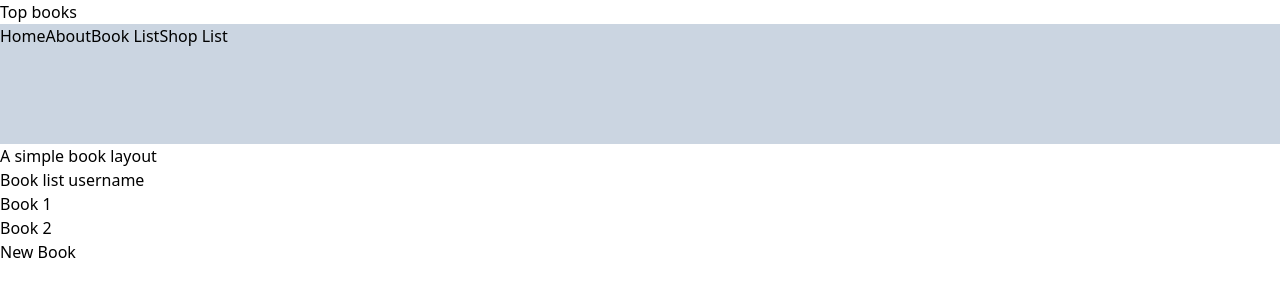
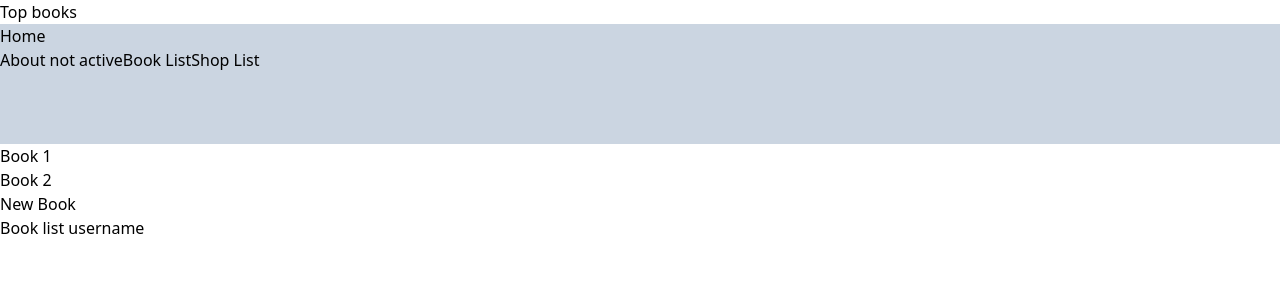
Before and after one commit to GuiC0506/react-router, a React (Vite) app: page /books in a window 1280 px wide. Shown: the top 300 px of the page. Built offline with nearby package versions, Linux system fonts and the light colour scheme.

Commit message:
navigation

```diff
--- a/src/App.jsx
+++ b/src/App.jsx
@@ -1,7 +1,7 @@
 import Home from "./pages/Home";
 import About from "./pages/About";
 import NotFound from "./pages/NotFound";
-import { Routes, Route, Link } from "react-router-dom";
+import { Routes, Route, Link, NavLink } from "react-router-dom";
 import "./index.css";
 import BookRoutes from "./pages/BookRoutes";
 import Shop from "./pages/Shop";
@@ -19,6 +19,11 @@ function App() {
     // a specific layout, through the call of the <Outlet /> component on the parent elem.
 
     // Outlet component can pass a context to the child routes of that parent.
+
+    // replace: make the route, when it has it set to true, to back 2 routes
+    // when back button is clicked, instead of one.
+    // it is like you have never been on the current page. Does not keep track
+    // of the current page.
     return (
         <>
             <Routes location="/books">
@@ -26,8 +31,15 @@ function App() {
             </Routes>
             <nav className="bg-slate-300 h-[120px]">
                 <ul>
-                    <Link to="/">Home</Link>
-                    <Link to="/about">About</Link>
+                    <Link to="/" replace>Home</Link>
+                    <br />
+                    <NavLink to="/about"
+                    style={({isActive}) => (isActive ? {color: "red"} : {})}
+                    >
+                    {({isActive}) => {
+                        return isActive ? "About Active" : "About not active";
+                    }}
+                    </NavLink>
                     <Link to="/books">Book List</Link>
                     <Link to="/shops">Shop List</Link>
                 </ul>
--- a/src/pages/BookLayout.jsx
+++ b/src/pages/BookLayout.jsx
@@ -1,12 +1,17 @@
 import React from "react";
-import { Outlet } from "react-router-dom";
+import { Outlet, Link } from "react-router-dom";
 //Outlet: renders nested elements inside that parent route.
 
 export default function BookLayout() {
     return (
         <>
-            <h1>A simple book layout</h1>
-            <Outlet context={["username", "age"]} />
+            <Link to="/books/1">Book 1</Link>
+            <br />
+            <Link to="/books/2">Book 2</Link>
+            <br />
+            <Link to="/books/new">New Book</Link>
+            <br />
+            <Outlet context={["username", "age"]}/>
         </>
 
     )
--- a/src/pages/Booklist.jsx
+++ b/src/pages/Booklist.jsx
@@ -4,13 +4,6 @@ import { Link, useOutletContext } from "react-router-dom";
 export default function Booklist() {
     const obj = useOutletContext();
     return (
-        <div>
             <h1>Book list {obj[0]}</h1>
-            <div className="flex flex-col">
-                <Link to="/books/1">Book 1</Link>
-                <Link to="/books/2">Book 2</Link>
-                <Link to="/books/new">New Book</Link>
-            </div>
-        </div>
     )
 }
--- a/src/pages/NotFound.jsx
+++ b/src/pages/NotFound.jsx
@@ -1,10 +1,13 @@
-import React from "react";
+import { useEffect, React } from "react";
+import { Navigate, useNavigate } from "react-router-dom";
 
 export default function NotFound() {
-    return (
-        <div className="flex justify-center items-center bg-red-500 h-[200px]
-        ">
-            <h1>NOT FOUND:(</h1>
-        </div>
-    )
+    const navigate = useNavigate();
+
+    useEffect(() => {
+        setTimeout(() => {
+            navigate("/"); // -1: página anterior
+        }, 1000)
+    }, [])
+    return <h1>Not Found</h1>
 }
```
